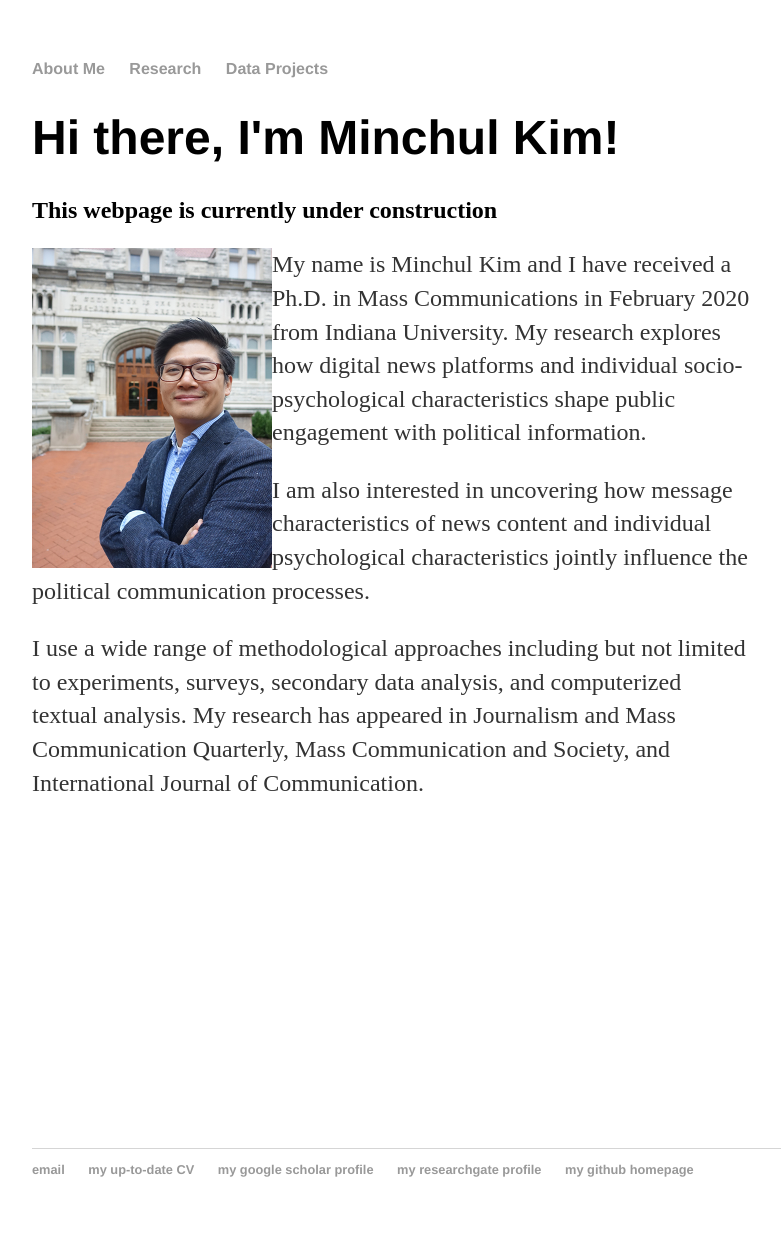
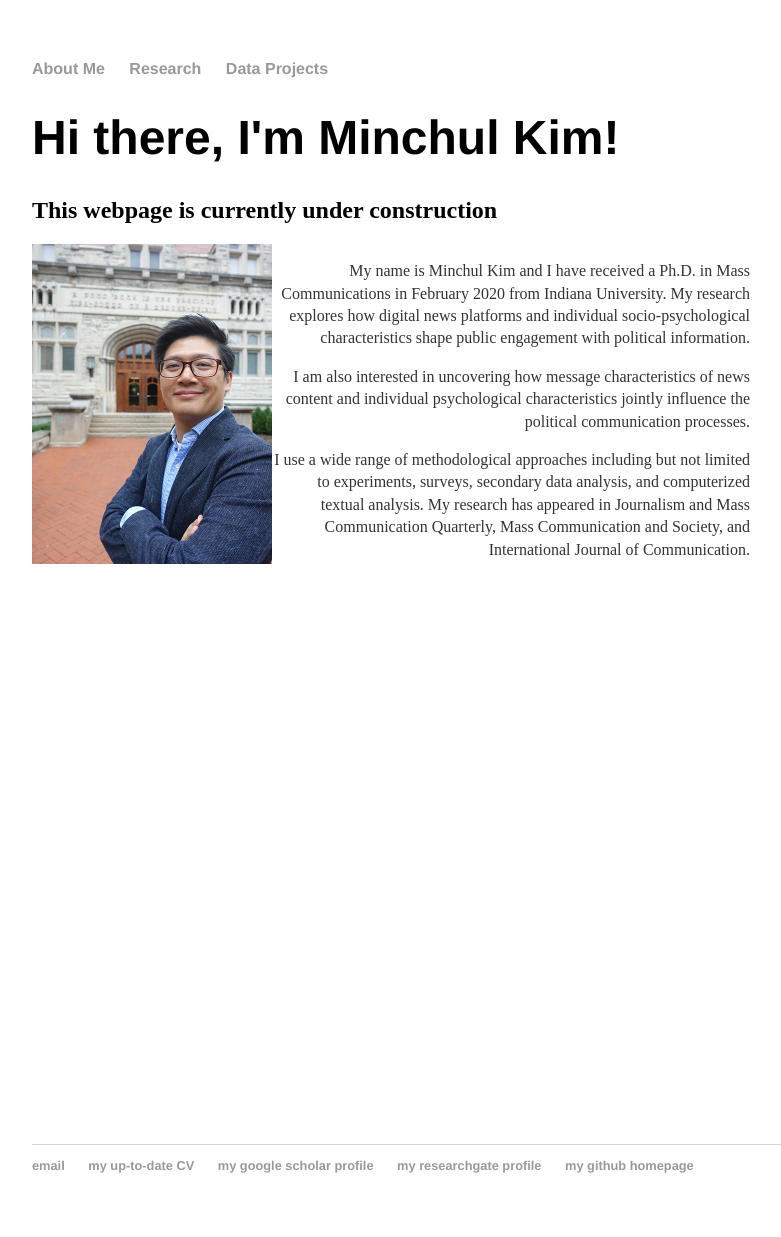
Before and after one commit to minchulkim-phd/minchulkim, a Jekyll site: the page built from index.html, in a window 1280 px wide. Shown: the whole page, without its empty margins (96-877 px from the left). Built offline with Jekyll 4.4.1, drawn with Linux system fonts in a browser that asks for light colours.

Commit message:
Update index.html

```diff
--- a/index.html
+++ b/index.html
@@ -8,8 +8,10 @@ title: Minchul Kim(Ph.D.)'s Personal Webpage
 
         <div class="slide-content">
 		<img src="/images/Portrait_Minchul Kim.jpg" width='240px;' height='320px;' style="float:left">
-                 <p> My name is Minchul Kim and I have received a Ph.D. in Mass Communications in February 2020 from Indiana University. My research explores how digital news platforms and individual socio-psychological characteristics shape public engagement with political information. </p>
+                <div class="imgDes">
+		<p> My name is Minchul Kim and I have received a Ph.D. in Mass Communications in February 2020 from Indiana University. My research explores how digital news platforms and individual socio-psychological characteristics shape public engagement with political information. </p>
 		 <p> I am also interested in uncovering how message characteristics of news content and individual psychological characteristics jointly influence the political communication processes. </p>
 		 <p> I use a wide range of methodological approaches including but not limited to experiments, surveys, secondary data analysis, and computerized textual analysis. My research has appeared in Journalism and Mass Communication Quarterly, Mass Communication and Society, and International Journal of Communication.</p>
+		</div>
 	</div>
 </div><!-- /.blurb -->
```
